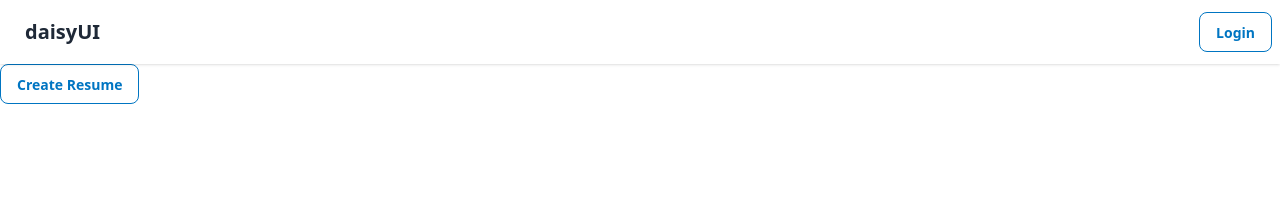
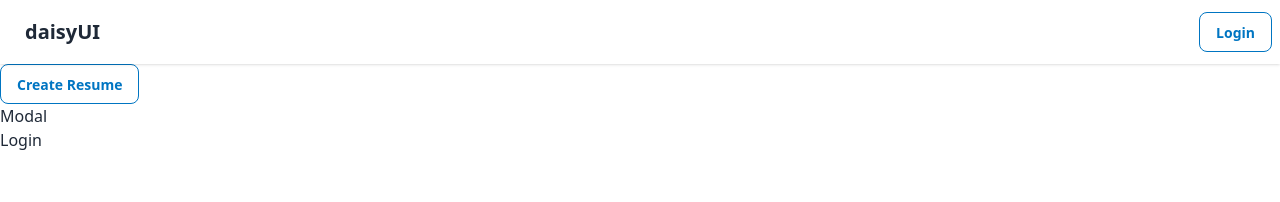
Before and after one commit to Imi-Nkateko/resume-builder, a React (Vite) app in the folder frontend/: page / in a window 1280 px wide. Shown: the top 202 px of the page. Built offline with nearby package versions, Linux system fonts and the light colour scheme.

Commit message:
import Login, Signup and Modal

```diff
--- a/frontend/src/pages/LandingPage.jsx
+++ b/frontend/src/pages/LandingPage.jsx
@@ -1,9 +1,12 @@
 import { useNavigate } from "react-router-dom";
 import { useState } from "react";
+import Login from "./auth/Login";
+import Signup from "./auth/Signup";
+import Modal from "../components/Modal";
 
 const LandingPage = () => {
   const navigate = useNavigate();
-  const [openAuthModal, setOpenAuthModal] = useState(false);
+  const [openAuthModal, setOpenAuthModal] = useState(true);
   const [currentPage, setCurrentPage] = useState("login");
 
   const handleCTA = () => {};
@@ -28,6 +31,20 @@ const LandingPage = () => {
       <button onClick={handleCTA} className="btn btn-outline btn-secondary">
         Create Resume
       </button>
+
+      <Modal
+        isOpen={openAuthModal}
+        onChange={() => {
+          setOpenAuthModal(false);
+          setCurrentPage("login");
+        }}
+        hideHeader
+      />
+
+      <div className="">
+        {currentPage === "login" && <Login setCurrentPage={setCurrentPage} />}
+        {currentPage === "signUp" && <Signup setCurrentPage={setCurrentPage} />}
+      </div>
     </div>
   );
 };
```
